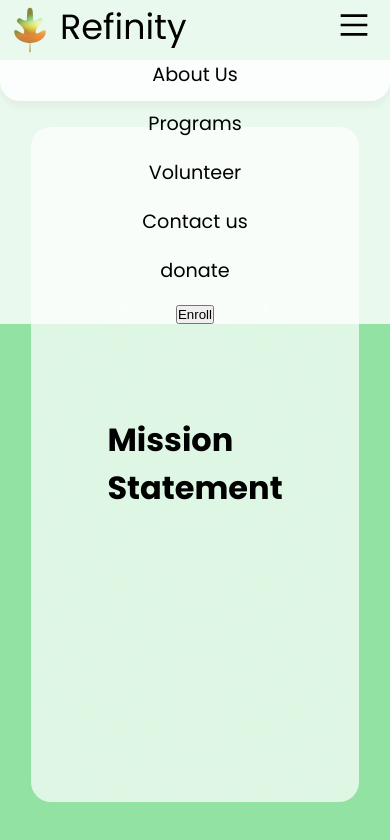
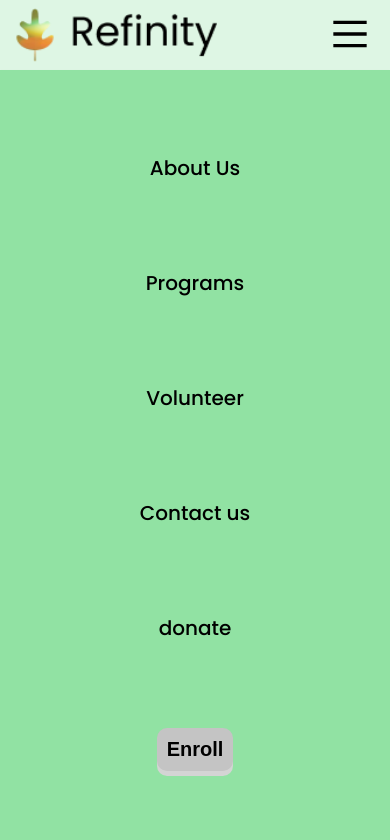
Before and after one commit to amrikmalhans/refinity-frontend, a Next.js app: page / in a window 390 px wide. Shown: the top 840 px of the page. Built offline with nearby package versions, Linux system fonts and the light colour scheme.

Commit message:
responsive navbar with animation

```diff
--- a/components/navbar.jsx
+++ b/components/navbar.jsx
@@ -2,6 +2,7 @@ import React, { useState, useEffect  } from 'react'
 import styles from '../styles/navbar.module.css'
 import Link from 'next/link'
 import { GrMenu } from 'react-icons/gr'
+import { CSSTransition } from 'react-transition-group'
 
 export const Navbar = () => {
 
@@ -9,7 +10,7 @@ export const Navbar = () => {
     const [isSmallScreen, setisSmallScreen] = useState(false)
 
     useEffect(() => {
-        const mediaQuery = window.matchMedia("(max-width: 700px)")
+        const mediaQuery = window.matchMedia("(max-width: 800px)")
         mediaQuery.addListener(handleMediaQueryChange)
         handleMediaQueryChange(mediaQuery)
 
@@ -31,10 +32,15 @@ export const Navbar = () => {
     }
 
     return (
-        <header className={styles.header}>
-            <img className={styles.logo} src="/LOGO.png" alt="refinity-logo" />
-            {(!isSmallScreen || isNavVisible) && (
-                 <nav className={styles.navbar}>
+        <header className={styles.Header}>
+            <img className={styles.Logo} src="/LOGO.png" alt="refinity-logo" />
+            <CSSTransition
+                in={!isSmallScreen || isNavVisible}
+                timeout={350}
+                classNames="NavAnimation"
+                unmountOnExit
+            >
+                <nav className={styles.Nav}>
                     <Link href="/about"><a>About Us</a></Link>
                     <Link href="/programs"><a>Programs</a></Link>
                     <Link href="/volunteer"><a>Volunteer</a></Link>
@@ -42,8 +48,9 @@ export const Navbar = () => {
                     <Link href="/donate"><a>donate</a></Link>
                     <Link href="/enroll"><button>Enroll</button></Link>
                 </nav>
-            )}
-            <a onClick={toggleNav} className={styles.menuIcon}><GrMenu /></a>
+            </CSSTransition>
+
+            <a onClick={toggleNav} className={styles.Burger}><GrMenu /></a>
         </header>
     )
 }
--- a/package.json
+++ b/package.json
@@ -11,6 +11,7 @@
     "next": "9.4.4",
     "react": "16.13.1",
     "react-dom": "16.13.1",
-    "react-icons": "^3.10.0"
+    "react-icons": "^3.10.0",
+    "react-transition-group": "^4.4.1"
   }
 }
--- a/styles/global.css
+++ b/styles/global.css
@@ -8,9 +8,28 @@
 
 html {
     font-size: 100%;
+    scroll-behavior: smooth;
 }
 
 body {
     font-family: 'Poppins', sans-serif;
     background: #91E2A3;
 }
+
+.NavAnimation-enter {
+    opacity: 0;
+    transform: scale(0.5);
+  }
+  .NavAnimation-enter-active {
+    opacity: 1;
+    transform: translateX(0);
+    transition: opacity 350ms, transform 350ms;
+  }
+  .NavAnimation-exit {
+    opacity: 1;
+  }
+  .NavAnimation-exit-active {
+    opacity: 0;
+    transform: scale(0.5);
+    transition: opacity 350ms, transform 350ms;
+  }
--- a/styles/navbar.module.css
+++ b/styles/navbar.module.css
@@ -1,60 +1,93 @@
-.header {
+.Header {
+    position: fixed;
+    top: 0; /* Stick it to the top */
+    max-height: 70px;
+    width: 100vw;
     display: grid;
     grid-template-areas: "logo nav";
-    position: fixed;
     z-index: 999;
-    align-items: center;
-    background-color:  rgba(255, 255, 255, 0.8);
-    height: 12vh;
+    background: rgba(255, 255, 255, 0.7);
     box-shadow: 0px 6px 6px rgba(0, 0, 0, 0.25);
     border-radius: 0px 0px 20px 20px;
-    width: 100%;
   }
 
-.navbar {
+  .Logo {
+    grid-area: logo;
+    height: 70px;
+  }
+
+  .Nav {
+    display: grid;
     grid-area: nav;
-    display: grid;
     grid-template-columns: repeat(6, auto);
     align-items: center;
     justify-items: center;
+    z-index: 888;
+  }
+  .Nav a {
+    color: #000;
+    font-size: 20px;
+    font-weight: 500;
+    transition: 0.5s;
+    text-decoration: none;
+  }
+  .Nav a:hover {
+    transform: scale(1.1);
+  }
+  .Nav button {
+    padding: 10px;
+    outline: none;
+    border: none;
+    font-size: 20px;
+    color: #000;
+    font-weight: 600;
+    background: #C4C4C4;
+border-radius: 10px;
+    box-shadow: 0px 5px 0px 0px #d4d4d4;
+    border-radius: 10px;
+    cursor: pointer;
+    transition: 70ms;
   }
 
-.navbar a {
-    text-decoration: none;
-    color: #000000;
-    font-size: 1.2rem;
+  .Nav button:active {
+    transform: translateY(3px);
+    box-shadow: 0px 2px 0px 0px #d4d4d4;
   }
 
-.menuIcon {
+  .Burger {
     display: none;
     grid-area: burger;
-    margin: 0 20px 0 0;
+    margin: 10px 20px 0 0;
     padding: 0;
     justify-self: end;
-    font-size: 2rem;
+    font-size: 40px;
     border: none;
     background: none;
     outline: none;
     transition: 0.1s;
     cursor: pointer;
-
+  }
+  .Burger:active {
+    transform: scale(1.1);
   }
 
-@media (max-width: 700px) {
-    .header {
+  @media (max-width: 800px) {
+    .Header {
       grid-template-areas: "logo burger" "nav nav";
-
+      border-radius: 0px 0px 0px 0px;
     }
-
-    .navbar {
+    .Nav {
+      grid-template-rows: repeat(6, auto);
       grid-template-columns: none;
-        grid-template-rows: repeat(6, auto);
-        row-gap: 20px;
-        background-color:  rgba(255, 255, 255, 0.8);
-        opacity: 1;
+      height: 100vh;
+      grid-row-gap: 0px;
+      padding: 40px 0 100px;
+      background: #91E2A3;
+      box-shadow: 0px 6px 6px rgba(0, 0, 0, 0.25);
+      border-bottom-left-radius: 10px;
+      border-bottom-right-radius: 10px;
     }
-
-    .menuIcon {
-        display: block;
+    .Burger {
+      display: inline;
     }
   }
```
Also changed, not shown: 1 other file (tests, documents, lock files or other folders). Lines whose indentation alone changed are shown as unchanged.
